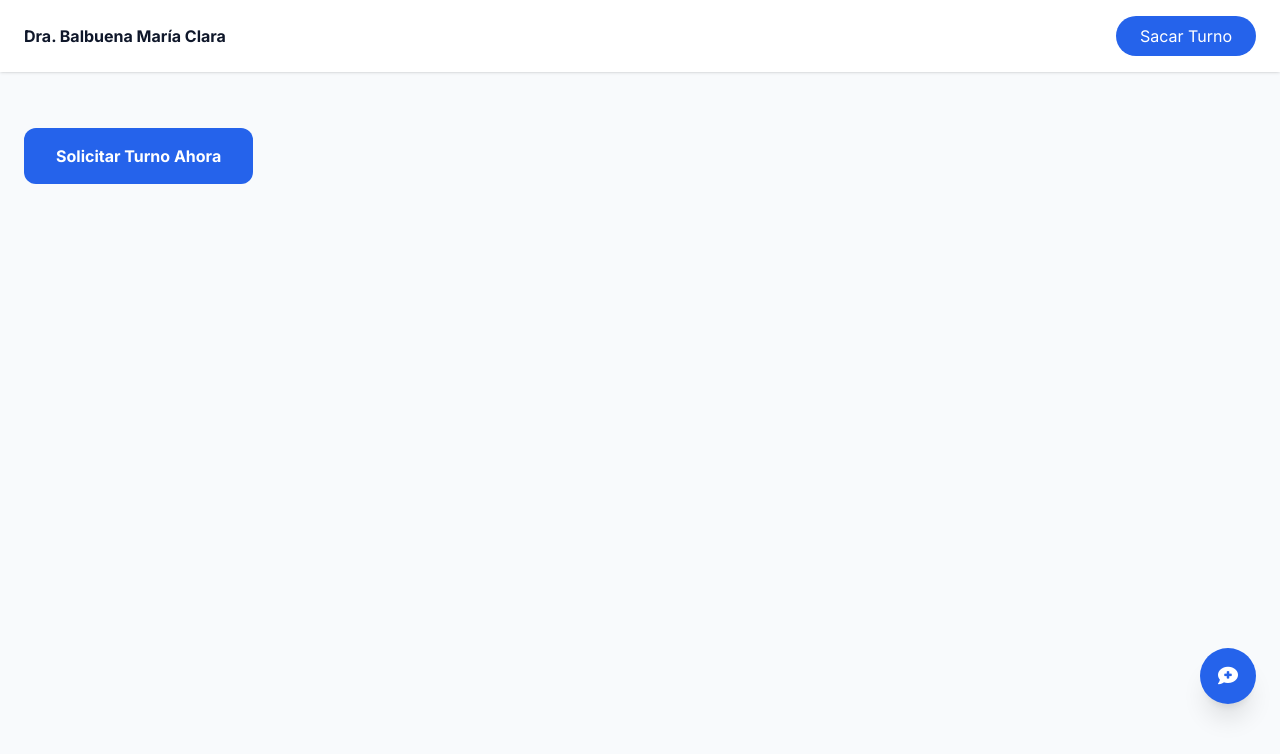
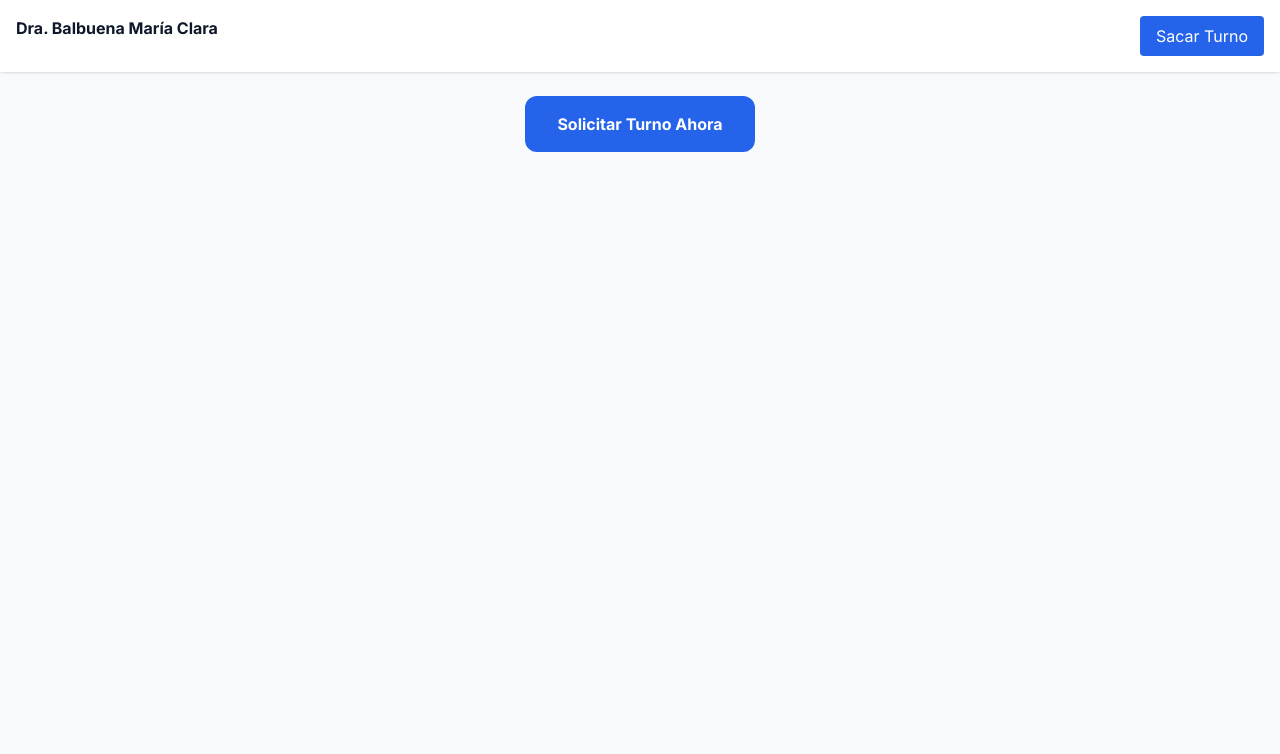
Before and after one commit to gunnerctes/PAG-CLARA-CON-TURNOS, a React (Vite) app: page / in a window 1280 px wide. Shown: the top 754 px of the page. Built offline with nearby package versions, Linux system fonts and the light colour scheme.

Commit message:
Update App.tsx

```diff
--- a/App.tsx
+++ b/App.tsx
@@ -2,35 +2,23 @@
 
 import { useState } from "react";
 import Turnero from "./components/Turnero";
-import BookingModal from "./components/BookingModal";
-import ChatAssistant from "./components/ChatAssistant";
 
-const App: React.FC = () => {
+export default function App() {
   const [mostrarTurnero, setMostrarTurnero] = useState(false);
-  const [showSuccessToast, setShowSuccessToast] = useState(false);
-
-  const handleBookingSuccess = () => {
-    setShowSuccessToast(true);
-    setTimeout(() => setShowSuccessToast(false), 5000);
-    setMostrarTurnero(false);
-  };
 
   return (
-    <div className="min-h-screen flex flex-col relative">
-      {/* NAV */}
-      <nav className="fixed top-0 w-full z-40 bg-white shadow py-4 px-6 flex justify-between items-center">
+    <div className="min-h-screen">
+      <nav className="fixed top-0 w-full bg-white shadow p-4 z-10 flex justify-between">
         <span className="font-bold">Dra. Balbuena María Clara</span>
-
         <button
           onClick={() => setMostrarTurnero(true)}
-          className="bg-blue-600 text-white px-6 py-2 rounded-full"
+          className="bg-blue-600 text-white px-4 py-2 rounded"
         >
           Sacar Turno
         </button>
       </nav>
 
-      {/* CONTENIDO */}
-      <main className="pt-32 px-6">
+      <main className="pt-24 flex justify-center">
         <button
           onClick={() => setMostrarTurnero(true)}
           className="bg-blue-600 text-white px-8 py-4 rounded-xl font-bold"
@@ -39,33 +27,12 @@ const App: React.FC = () => {
         </button>
       </main>
 
-      {/* CHAT */}
-      <div className="relative z-30">
-        <ChatAssistant />
-      </div>
-
-      {/* MODAL TURNERO */}
       {mostrarTurnero && (
         <Turnero
-          onSuccess={handleBookingSuccess}
           onClose={() => setMostrarTurnero(false)}
+          onSuccess={() => setMostrarTurnero(false)}
         />
       )}
-
-      {/* TOAST */}
-      {showSuccessToast && (
-        <div className="fixed top-24 left-1/2 -translate-x-1/2 bg-green-600 text-white px-6 py-3 rounded-full z-[9999]">
-          Turno solicitado con éxito
-        </div>
-      )}
-
-      <BookingModal
-        isOpen={false}
-        onClose={() => {}}
-        onSuccess={handleBookingSuccess}
-      />
     </div>
   );
-};
-
-export default App;
+}
```
